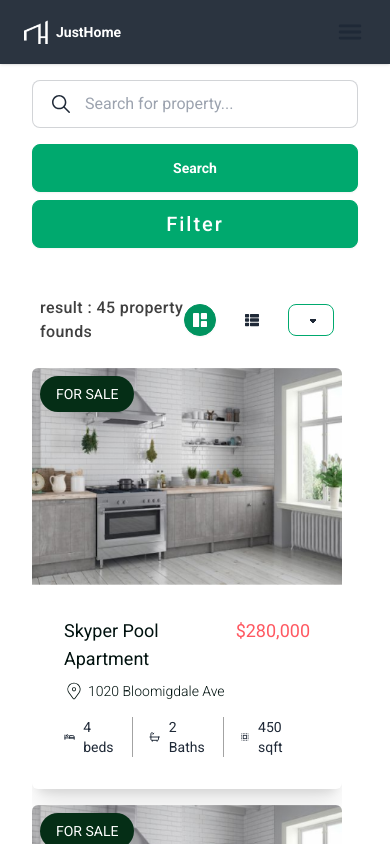
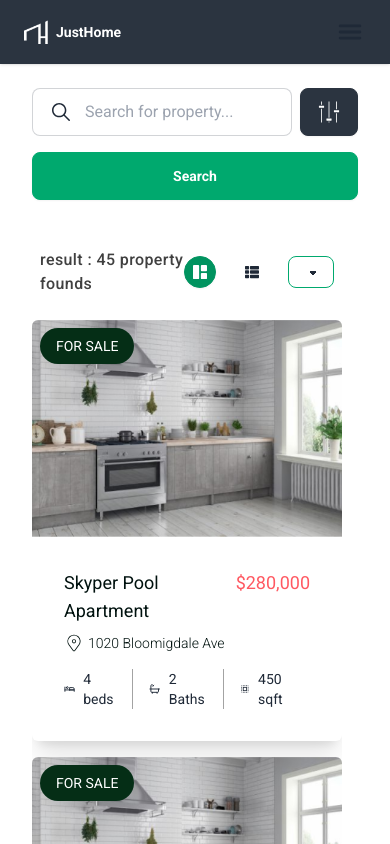
Before and after one commit to faroukq1/Just-Home, a React (Vite) app: page /buy in a window 390 px wide. Shown: the top 844 px of the page. Built offline with nearby package versions, Linux system fonts and the light colour scheme.

Commit message:
#21 fix search and filter

```diff
--- a/src/component/buy/BuySearchBar.tsx
+++ b/src/component/buy/BuySearchBar.tsx
@@ -1,8 +1,10 @@
 import { IoIosSearch } from "react-icons/io";
+import SmallScreenFilter from "./SmallScreenFilter";
 
 const BuySearchBar = () => {
   return (
-    <div className="flex flex-wrap md:flex-nowrap gap-4 mb-2">
+    <div className="flex flex-wrap xl:flex-nowrap items-center gap-2 mb-2">
+      <div className="flex items-center gap-2 w-full">
         <label className="input input-bordered flex flex-row-reverse items-center gap-3 w-full">
           <input
             type="text"
@@ -11,12 +13,17 @@ const BuySearchBar = () => {
           />
           <IoIosSearch className="text-2xl" />
         </label>
+        <SmallScreenFilter />
+      </div>
+
+      <div className="w-full flex justify-between xl:w-fit items-center gap-2">
         <button
           type="button"
-        className="flex-1 min-w-40 btn btn-success btn-wide capitalize text-white"
+          className="w-full btn btn-success capitalize text-white"
         >
           search
         </button>
+      </div>
     </div>
   );
 };
--- a/src/component/buy/SmallScreenFilter.tsx
+++ b/src/component/buy/SmallScreenFilter.tsx
@@ -1,3 +1,5 @@
+import { GiSettingsKnobs } from "react-icons/gi";
+
 const SmallScreenFilter = () => {
   const displayModal = () => {
     const dialog = document.getElementById("modal_1") as HTMLDialogElement;
@@ -9,9 +11,9 @@ const SmallScreenFilter = () => {
       <button
         onClick={displayModal}
         type="button"
-        className="btn w-full btn-success font-medium text-xl tracking-widest text-white"
+        className="btn btn-neutral tracking-widest text-white"
       >
-        Filter
+        <GiSettingsKnobs className="text-2xl" />
       </button>
       <dialog id="modal_1" className="modal">
         <div className="modal-box">
--- a/src/pages/BuyProperty.tsx
+++ b/src/pages/BuyProperty.tsx
@@ -1,15 +1,9 @@
-import {
-  BuyFilter,
-  BuySearchBar,
-  PropertyMarketPlace,
-  SmallScreenFilter,
-} from "../component";
+import { BuyFilter, BuySearchBar, PropertyMarketPlace } from "../component";
 
 const BuyProperty = () => {
   return (
     <div className="pt-20 h-screen mx-auto px-8 max-w-screen-2xl">
       <BuySearchBar />
-      <SmallScreenFilter />
       <div className="grid grid-cols-auto-1fr gap-4">
         <BuyFilter />
         <PropertyMarketPlace />
```
Lines whose indentation alone changed are shown as unchanged.
